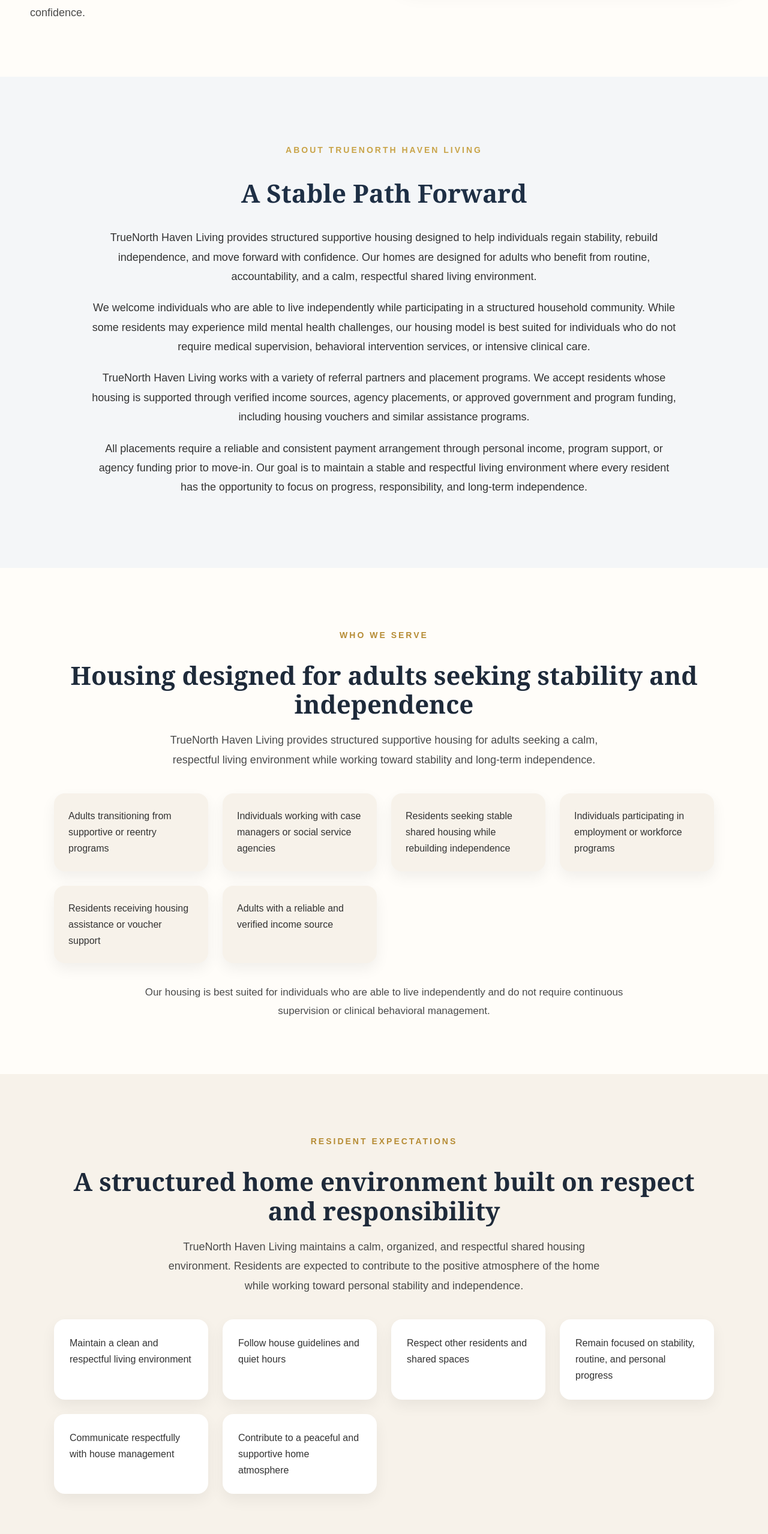
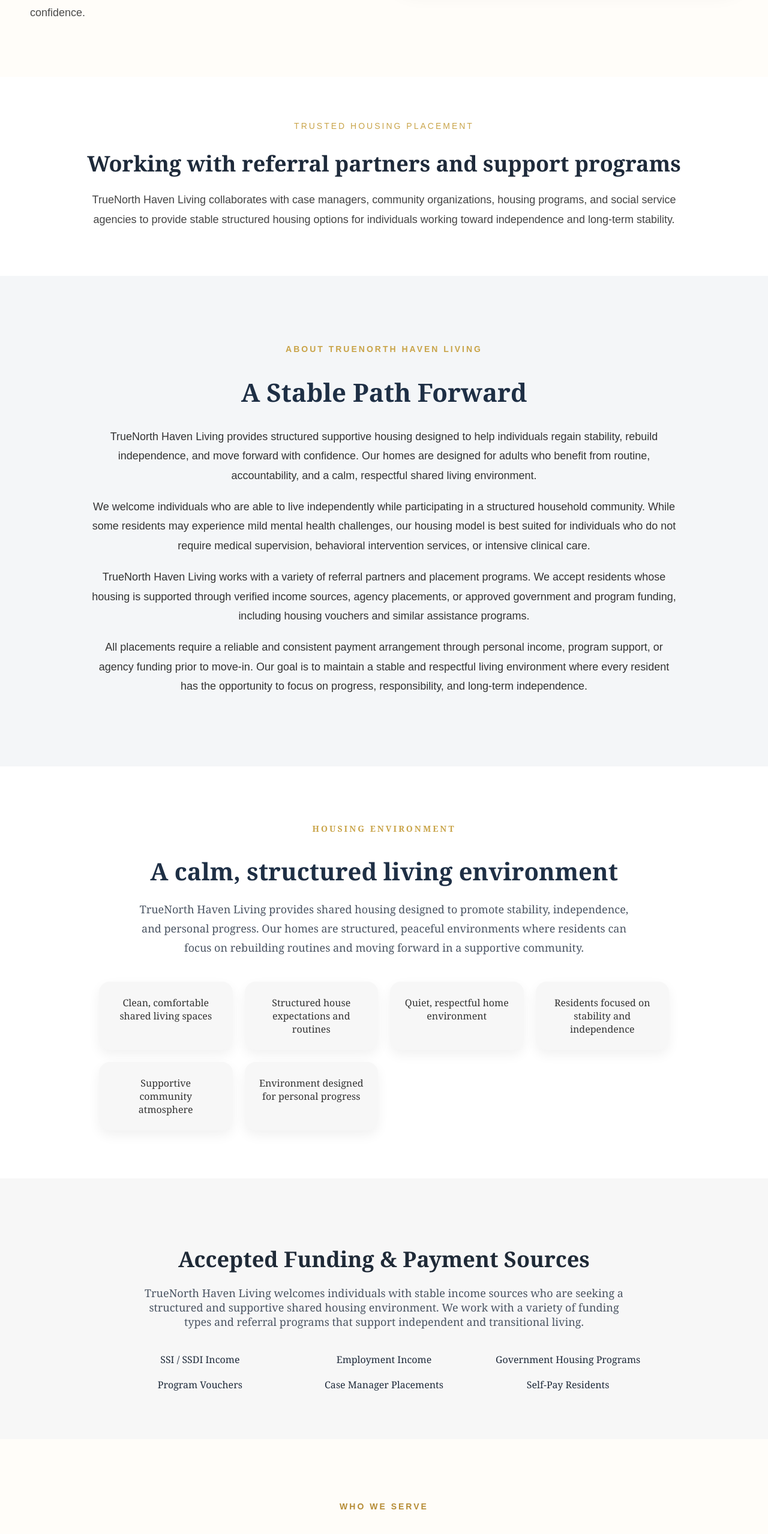
Before and after one commit to TrueNorthHaven/truenorth-haven-living, a Next.js app: page / in a window 1280 px wide. Shown: the part 1448-4006 px from the top of the page at 60% size. Built offline with nearby package versions, Linux system fonts and the light colour scheme.

Commit message:
Update page.tsx

```diff
--- a/app/page.tsx
+++ b/app/page.tsx
@@ -1,4 +1,3 @@
-
 import ScrollReveal from "./components/ScrollReveal";
 import Header from "./components/Header";
 import Hero from "./components/Hero";
@@ -29,10 +28,15 @@ export default function Home() {
       <Header />
       <Hero />
       <Community />
+      <Credibility />
       <About />
+      <HousingEnvironment />
+      <Funding />
       <WhoWeServe />
+      <PlacementGuidelines />
       <Expectations />
       <ReferralPartners />
+      <PlacementProcess />
       <Contact />
       <Footer />
     </main>
```
Lines whose indentation alone changed are shown as unchanged.
